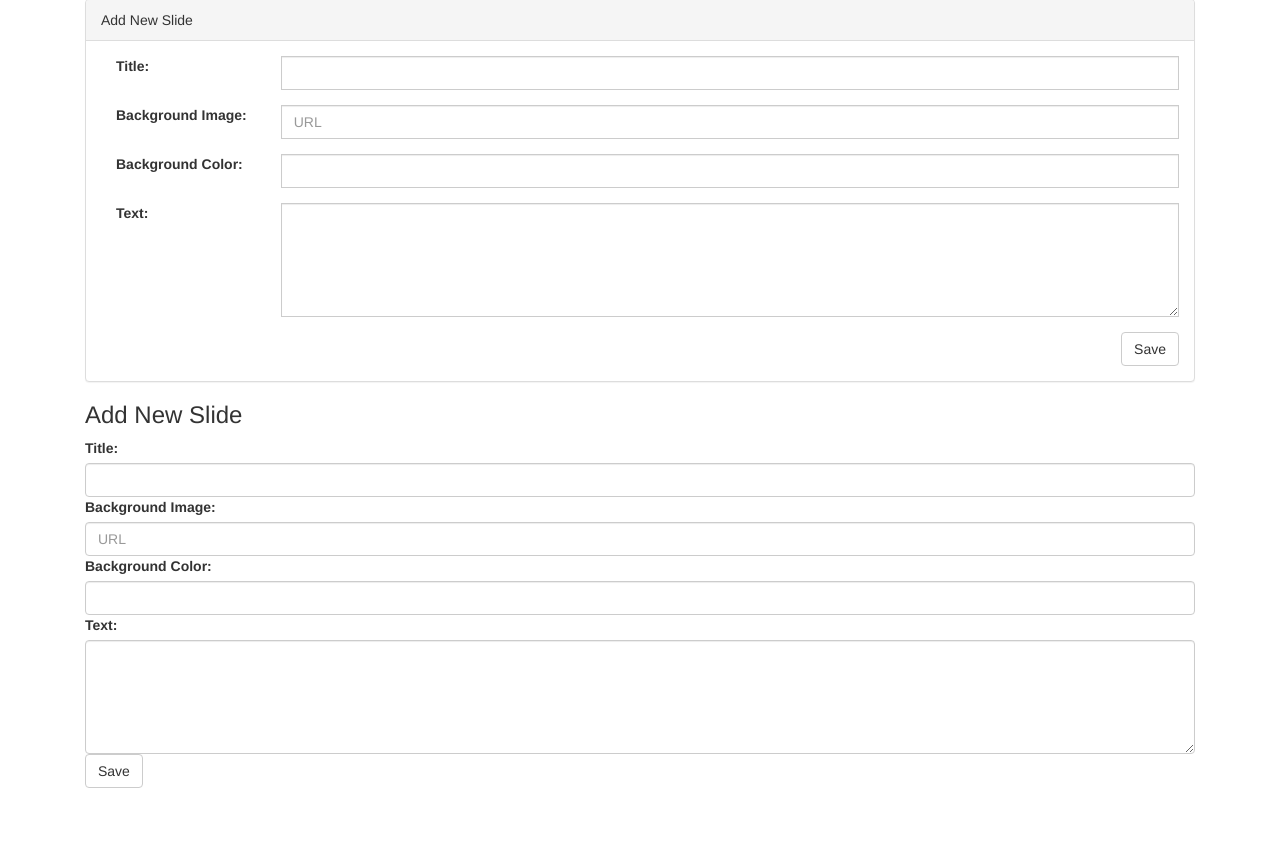
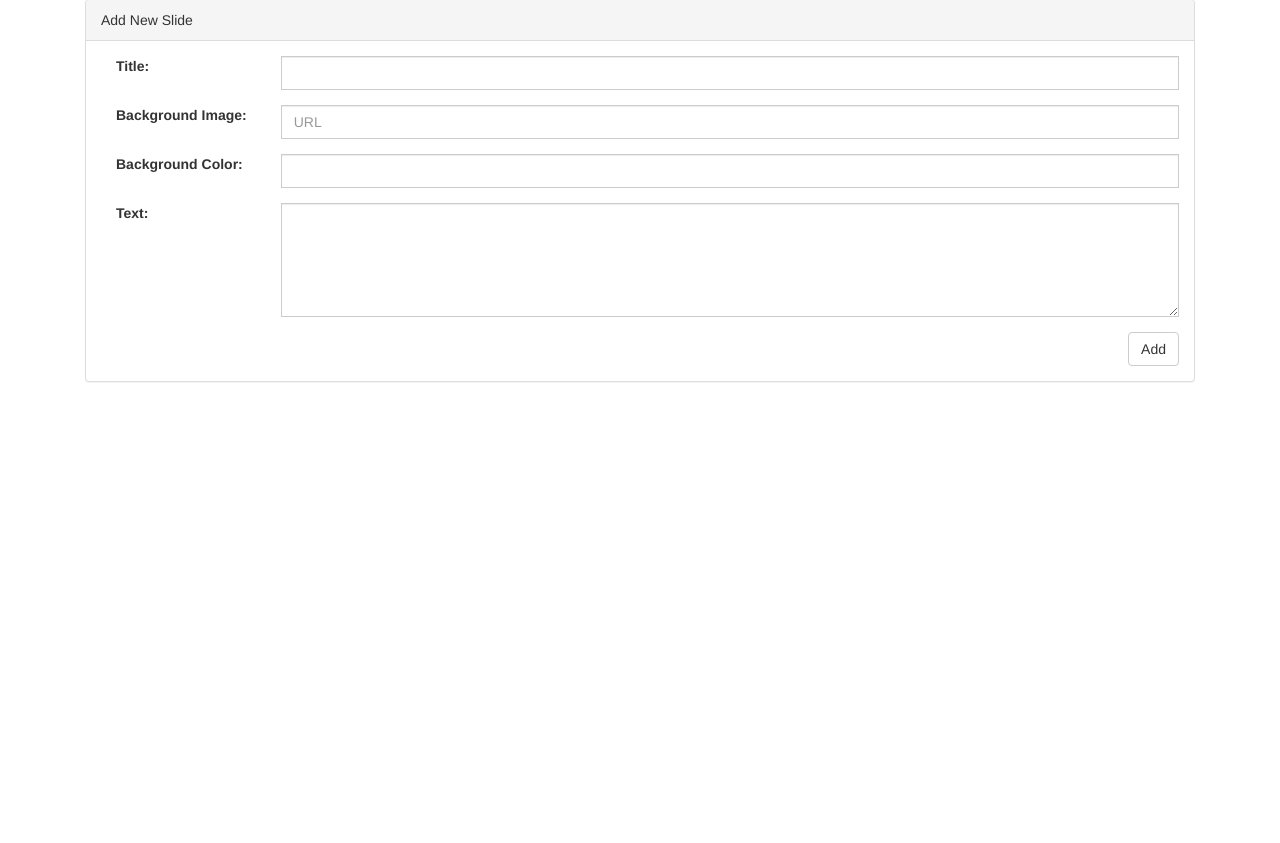
Before and after one commit to drincruz/slidedecker, a Flask app: page /admin/ in a window 1280 px wide. Shown: the part 121-964 px from the top of the page. After the commit the page ends 503 px from the top, so only its background shows below. Run offline with Flask 2, Linux system fonts and the light colour scheme; data that the repository does not hold is empty; some libraries are stand-ins or nearby versions.

Commit message:
Finished adding bootstrap div panel for "add slide". This should now close #12.

```diff
--- a/app/templates/admin/admin.html
+++ b/app/templates/admin/admin.html
@@ -53,6 +53,7 @@
             <div class="panel-heading">Add New Slide</div>
             <div class="panel-body">
                 <form action="{{ url_for('admin.slide_edit') }}" method="POST" role="form">
+                    <input type="hidden" name="slide_id">
                     <div class="form-group">
                         <label class="col-sm-2 control-label" for="fTitle">Title:</label>
                         <div class="input-group col-sm-10">
@@ -79,24 +80,11 @@
                     </div>
                     <div class="form-group">
                         <span class="btn-group pull-right">
-                            <button type="submit" class="btn btn-default">Save</button>
+                            <button type="submit" class="btn btn-default">Add</button>
                         </span>
                     </div>
                 </form>
             </div>
         </div><!-- END div panel -->
-        <h3>Add New Slide</h3>
-        <form action="{{ url_for('admin.slide_edit') }}" method="POST" role="form">
-            <input type="hidden" name="slide_id">
-            <label for="fTitle">Title:</label>
-            <input type="text" size="30" name="title" class="form-control">
-            <label for="fBgImg">Background Image:</label>
-            <input type="text" size="30" name="bg-image" class="form-control" placeholder="URL">
-            <label for="fBgColor">Background Color:</label>
-            <input type="text" size="30" name="bg-color" class="form-control">
-            <label for="fText">Text:</label>
-            <textarea name="text" rows="5"cols="40" class="form-control"></textarea>
-            <button type="submit" class="btn btn-default">Save</button>
-        </form>
     </div>
 {% endblock %}
```
